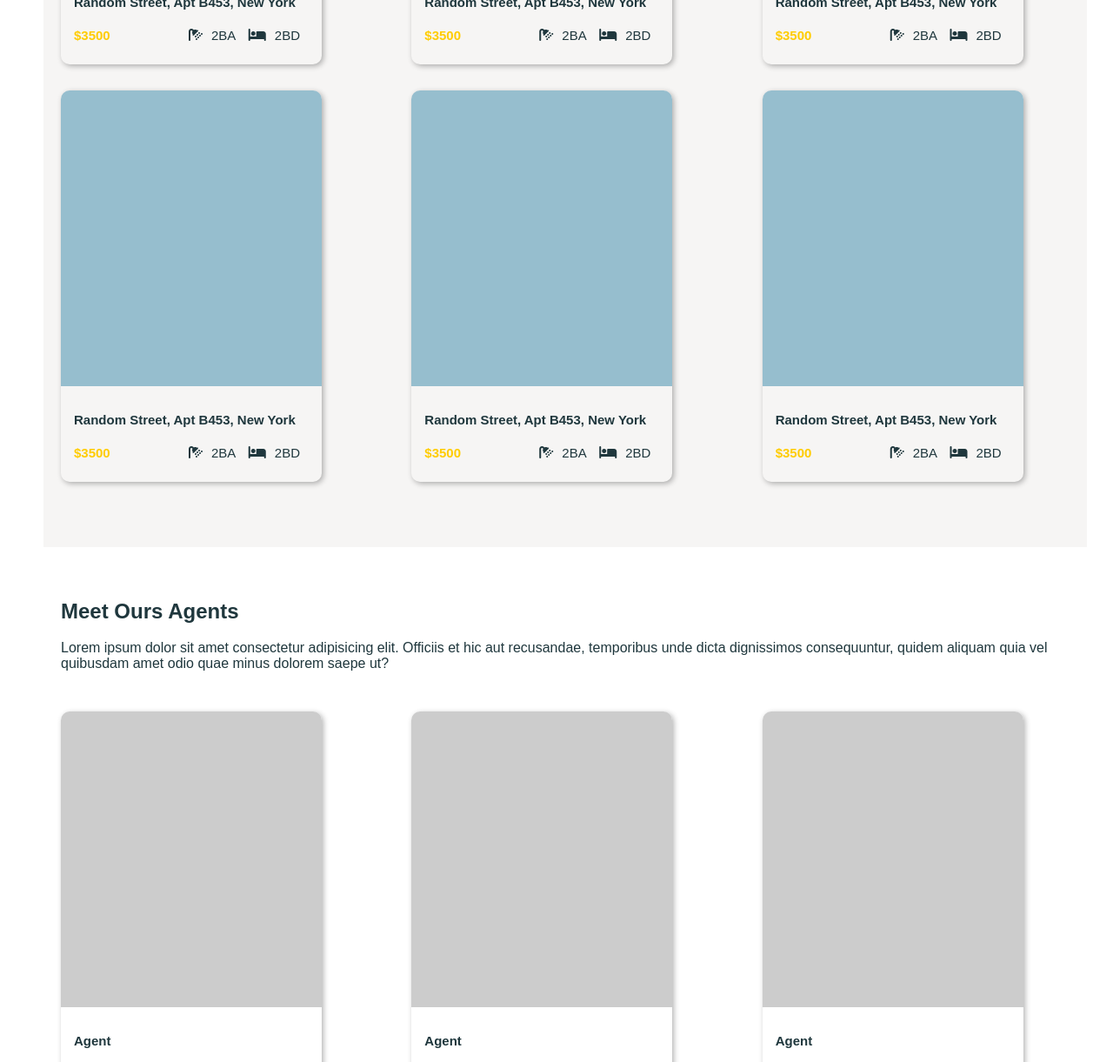
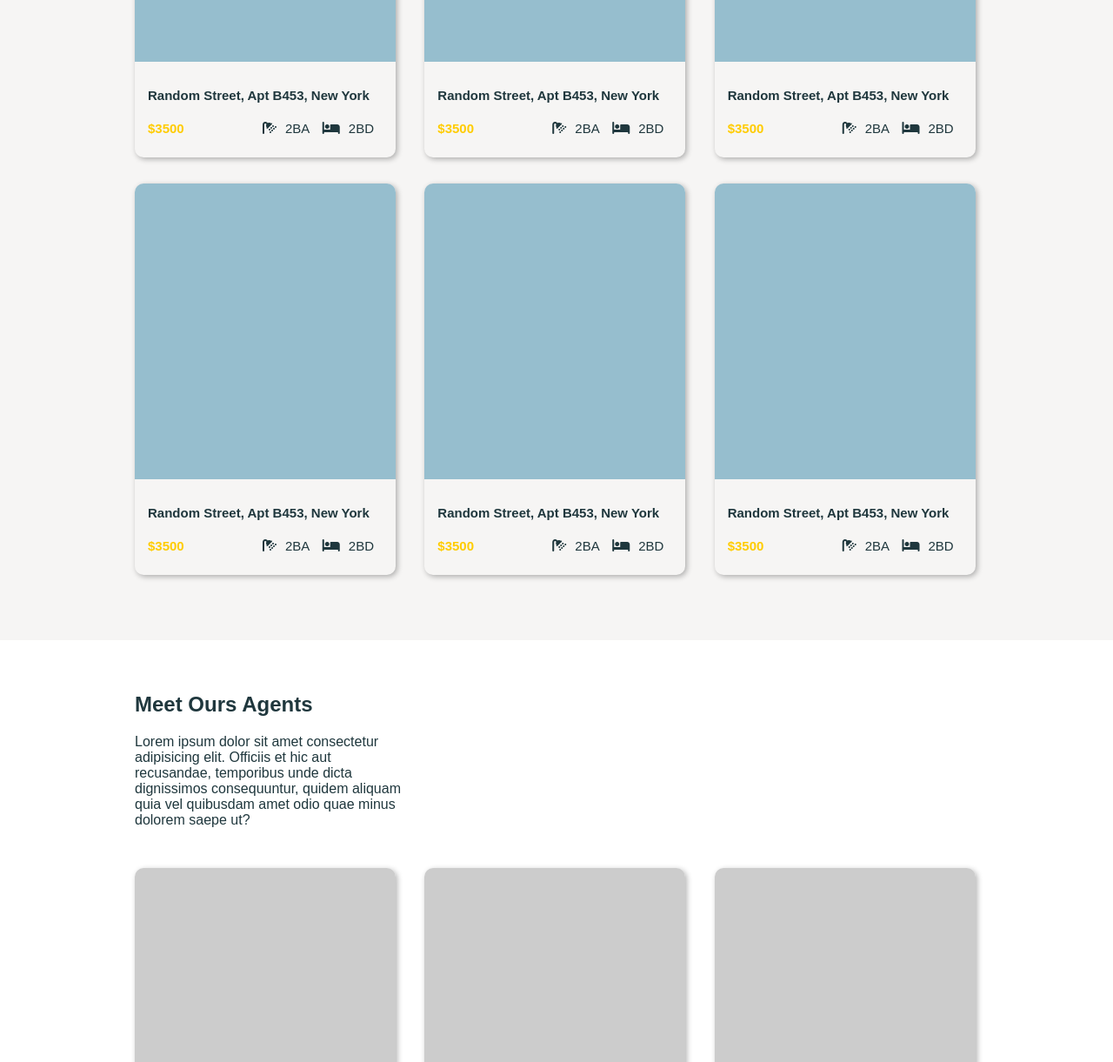
Before and after one commit to jeanlucesokia/psd_scss, a plain HTML site: page index.html in a window 1280 px wide. Shown: the part 1510-2731 px from the top of the page at 87% size. Drawn offline with Linux system fonts and the light colour scheme.

Commit message:
content-wrapper

```diff
--- a/apps/css/index.scss
+++ b/apps/css/index.scss
@@ -14,7 +14,7 @@ body {
     align-items: center;
     font-family: $montserrat;
     color: $text_color_global;
-    margin: 0 50px;
+    margin: 0;
     padding: 0;
 }
 
@@ -38,8 +38,8 @@ body {
 .navbar-row {
     text-align: center;
     align-items: center;
-    margin-left: 20px;
-    margin-right: 20px;
+    //margin-left: 20px;
+    //margin-right: 20px;
 }
 
 .navbar-row-logo {
@@ -66,6 +66,11 @@ body {
     background-color: $yellow;
     border-radius: 8px;
     cursor: pointer;
+}
+
+.content-wrapper {
+    max-width: 970px;
+    margin: auto;
 }
 
 .hero {
@@ -211,8 +216,7 @@ body {
     height: auto;
     margin-top: 75px;
     background-color: #f6f5f4;
-    padding: 20px 0 75px 20px;
-
+    padding: 20px 0 75px 0;
 
     h2 {
         padding-top: 20px;
@@ -280,13 +284,15 @@ body {
 #agents {
     width: 100%;
     height: auto;
-    padding: 20px 0 75px 20px;
+    padding: 20px 0 75px 0;
 
     h2 {
         padding-top: 20px;
     }
 
-    p {}
+    p {
+        width: 32%;
+    }
 
     .agent-container {
         display: grid;
--- a/index.html
+++ b/index.html
@@ -12,6 +12,7 @@
 
 <body>
   <div class="homepage">
+    <div class="content-wrapper">
       <div class="navbar">
         <div class="navbar-row">
           <div class="navbar-row-logo">
@@ -52,6 +53,9 @@
             </div>
           </div>
         </div>
+      </div>
+    </div>
+    <div class="content-wrapper">
       <div class="company">
         <div class="company-row-primary">
           <h2>Our's Company <br>Statics</h2>
@@ -60,7 +64,8 @@
             at sint?</p>
           <p>Lorem ipsum dolor sit amet consectetur adipisicing elit. Nam maxime laboriosam, natus officiis sequi illum
             fugiat in hic corrupti ratione atque voluptas, praesentium qui officia minima similique eum facere
-            provident!</p>
+            provident!
+          </p>
         </div>
         <div class="company-row-secondary">
           <div class="card">
@@ -86,7 +91,9 @@
         </div>
       </div>
     </div>
+  </div>
   <div id="appartement">
+    <div class="content-wrapper">
       <h2>More Then 500+<br>Appartments For Rent</h2>
       <div class="appart-container">
         <div class="appart-card-primary">
@@ -181,9 +188,12 @@
         </div>
       </div>
     </div>
+  </div>
   <div id="agents">
+    <div class="content-wrapper">
       <h2>Meet Ours Agents</h2>
-      <p>Lorem ipsum dolor sit amet consectetur adipisicing elit. Officiis et hic aut recusandae, temporibus unde dicta
+      <p>Lorem ipsum dolor sit amet consectetur adipisicing elit. Officiis et hic aut recusandae, temporibus unde
+        dicta
         dignissimos consequuntur, quidem aliquam quia vel quibusdam amet odio quae minus dolorem saepe ut?</p>
       <div class="agent-container">
         <div class="agent-card-primary">
@@ -236,6 +246,7 @@
         </div>
       </div>
     </div>
+  </div>
 
   </div>
 
```
Also changed, not shown: apps/css/index.css, 1 other file. Lines whose indentation alone changed are shown as unchanged.
